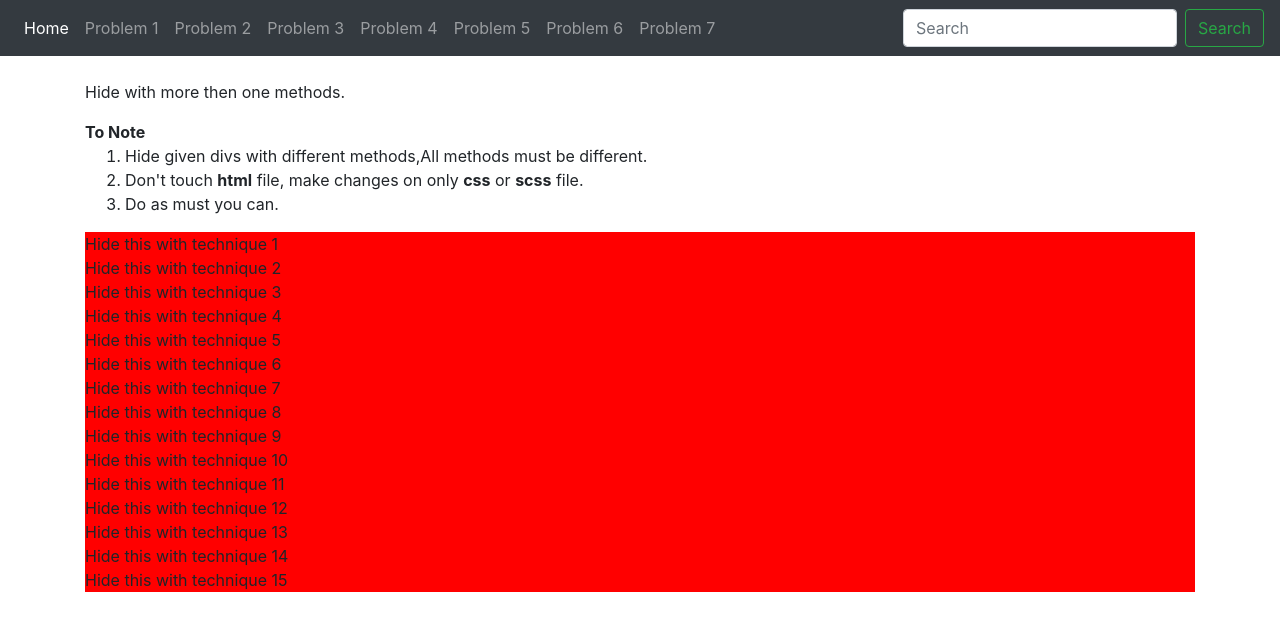
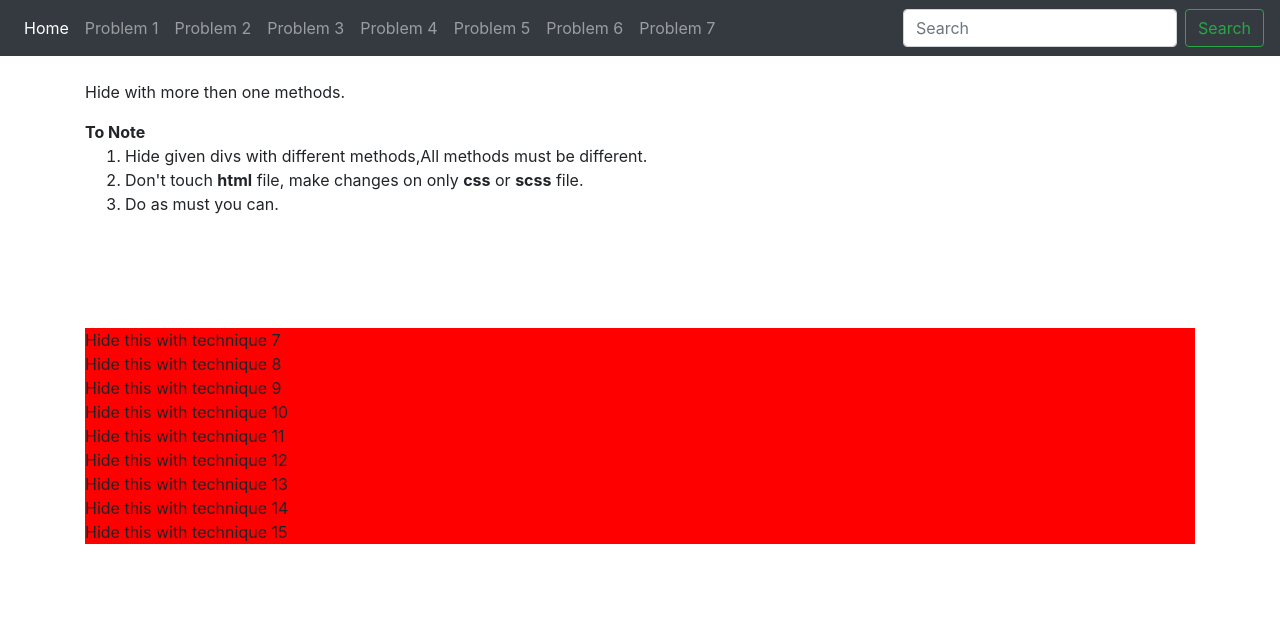
Before and after one commit to sagarrajak/angular-frontend-assigment, an Angular app: page /question-4 in a window 1280 px wide. Shown: the top 630 px of the page. Built offline with nearby package versions, Linux system fonts and the light colour scheme.

Commit message:
Fourth problem solved

```diff
--- a/src/app/question-four/question-four.component.scss
+++ b/src/app/question-four/question-four.component.scss
@@ -1,3 +1,30 @@
-.t{
+.t {
   background: red;
 }
+
+.t1 {
+  visibility: hidden;
+}
+
+.t2 {
+  background-color: white;
+  color: white;
+}
+
+.t3 {
+  opacity: 0;
+}
+
+.t4 {
+  display: none;
+}
+
+.t5 {
+  position: absolute;
+  top: -9999px;
+  left: -9999px;
+}
+
+.t6 {
+  clip-path: polygon(0px 0px, 0px 0px, 0px 0px, 0px 0px);
+}
```
